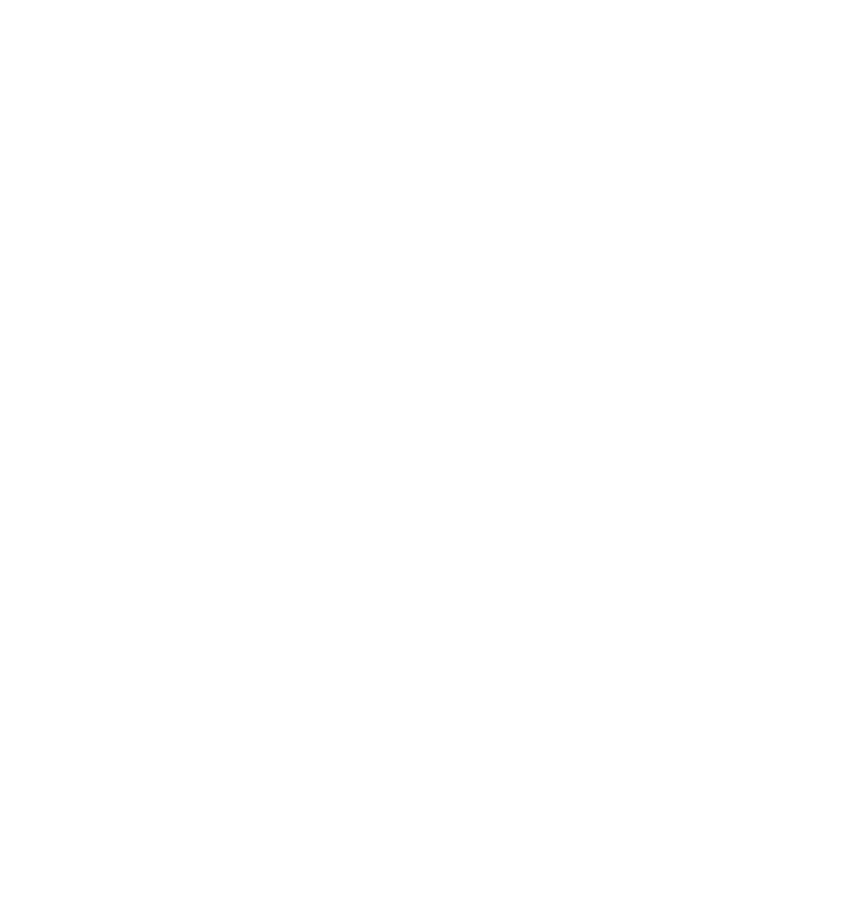
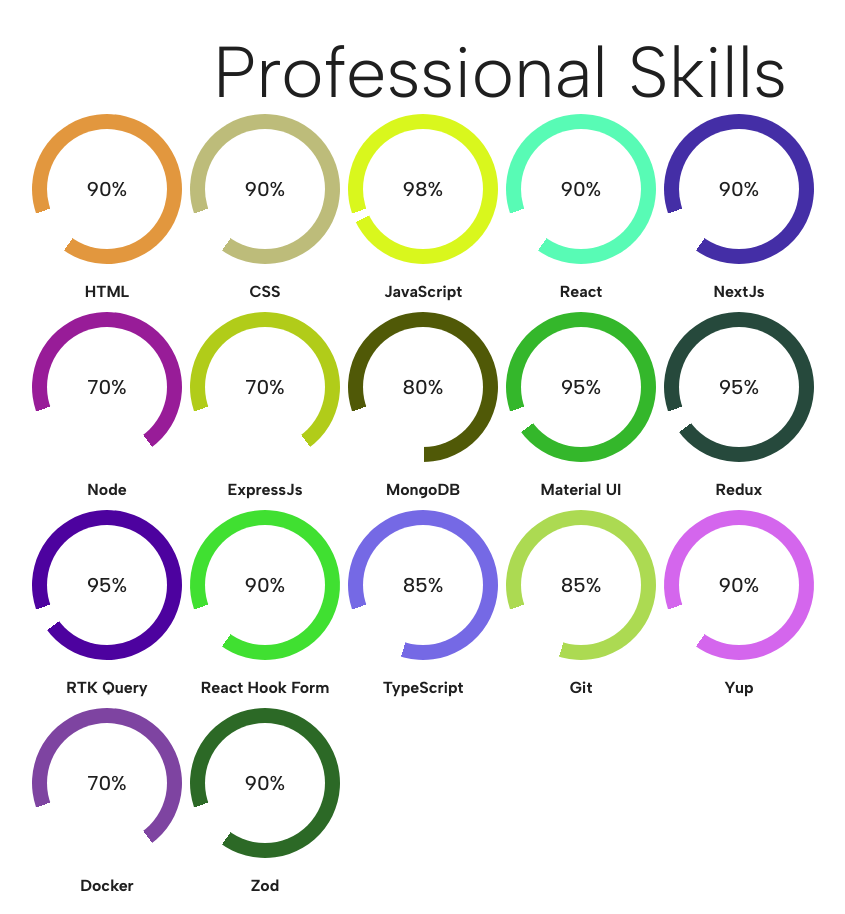
Before and after one commit to ValeedAnjum/port, a Next.js app: page /port/ in a window 1280 px wide. Shown: the part 3353-4267 px from the top of the page, without its empty margins (140-985 px from the left). Before the commit the page ends 3367 px from the top, so only its background shows below. Built offline with nearby package versions, Linux system fonts and the light colour scheme.

Commit message:
Experince Sec Basic Structure

```diff
--- a/src/screens/landing-site/index.tsx
+++ b/src/screens/landing-site/index.tsx
@@ -1,4 +1,4 @@
-import { AboutMeSec, ExperianceSec, HeroSec } from "@/sections";
+import { AboutMeSec, ExperianceSec, HeroSec, SkillSec } from "@/sections";
 
 export const LandingSiteScreen = () => {
   return (
@@ -6,6 +6,7 @@
       <HeroSec />
       <AboutMeSec />
       <ExperianceSec />
+      <SkillSec />
     </>
   );
 };
--- a/src/sections/index.ts
+++ b/src/sections/index.ts
@@ -1,3 +1,4 @@
 export * from "./hero";
 export * from "./about-me";
-export * from "./experiance";
+export * from "./experience";
+export * from "./skills";
--- /dev/null
+++ b/src/sections/skills/index.tsx
@@ -0,0 +1,94 @@
+import { Box, Grid, Stack, Typography } from "@mui/material";
+import { skills } from "./static-data";
+
+const CircularProgressBorder = ({
+  percentage,
+  label,
+  skillName,
+  color,
+}: {
+  percentage: number;
+  label: string;
+  skillName: string;
+  color: string;
+}) => {
+  return (
+    <Stack>
+      <Box
+        sx={{
+          width: "150px",
+          height: "150px",
+          borderRadius: "50%",
+          background: `conic-gradient(${color} ${percentage}%, transparent ${percentage}%)`,
+          position: "relative",
+          display: "flex",
+          alignItems: "center",
+          justifyContent: "center",
+          transform: "rotate(-109deg)",
+        }}
+      >
+        <Box
+          sx={{
+            width: "120px", // Inner circle width (adjust for thickness)
+            height: "120px", // Inner circle height
+            borderRadius: "50%",
+            background: "white", // Inner circle background
+            display: "flex",
+            alignItems: "center",
+            justifyContent: "center",
+            transform: "rotate(109deg)",
+          }}
+        >
+          <Typography variant="h6" sx={{ color: "text.primary" }}>
+            {label}
+          </Typography>
+        </Box>
+      </Box>
+      <Typography
+        sx={{
+          textAlign: "center",
+          mt: 2,
+          fontWeight: "bold",
+          color: "text.primary",
+        }}
+      >
+        {skillName}
+      </Typography>
+    </Stack>
+  );
+};
+
+export const SkillSec = () => {
+  function generateRandomColor() {
+    return `#${Math.floor(Math.random() * 16777215)
+      .toString(16)
+      .padStart(6, "0")}`;
+  }
+  return (
+    <Grid
+      container
+      sx={{ p: { xs: 2 } }}
+      justifyContent={{ xs: "flex-start", md: "center" }}
+    >
+      <Grid item md={9} sm={12}>
+        <Typography
+          variant="h1"
+          sx={{ color: "text.primary", textAlign: "center" }}
+        >
+          Professional Skills
+        </Typography>
+        <Stack direction="row" gap={1} sx={{ flexWrap: "wrap" }}>
+          {skills.map(({ name, level }, index) => (
+            <CircularProgressBorder
+              key={index}
+              percentage={level}
+              label={`${level}%`}
+              skillName={name}
+              color={generateRandomColor()}
+            />
+          ))}
+        </Stack>
+      </Grid>
+    </Grid>
+  );
+};
--- /dev/null
+++ b/src/sections/skills/static-data.ts
@@ -0,0 +1,25 @@
+export const skills = [
+  {
+    name: "HTML",
+    level: 90,
+  },
+  {
+    name: "CSS",
+    level: 90,
+  },
+  { name: "JavaScript", level: 98 },
+  { name: "React", level: 90 },
+  { name: "NextJs", level: 90 },
+  { name: "Node", level: 70 },
+  { name: "ExpressJs", level: 70 },
+  { name: "MongoDB", level: 80 },
+  { name: "Material UI", level: 95 },
+  { name: "Redux", level: 95 },
+  { name: "RTK Query", level: 95 },
+  { name: "React Hook Form", level: 90 },
+  { name: "TypeScript", level: 85 },
+  { name: "Git", level: 85 },
+  { name: "Yup", level: 90 },
+  { name: "Docker", level: 70 },
+  { name: "Zod", level: 90 },
+];
```
Also changed, not shown: src/sections/experience/index.tsx (renamed from src/sections/experiance/index.tsx).
